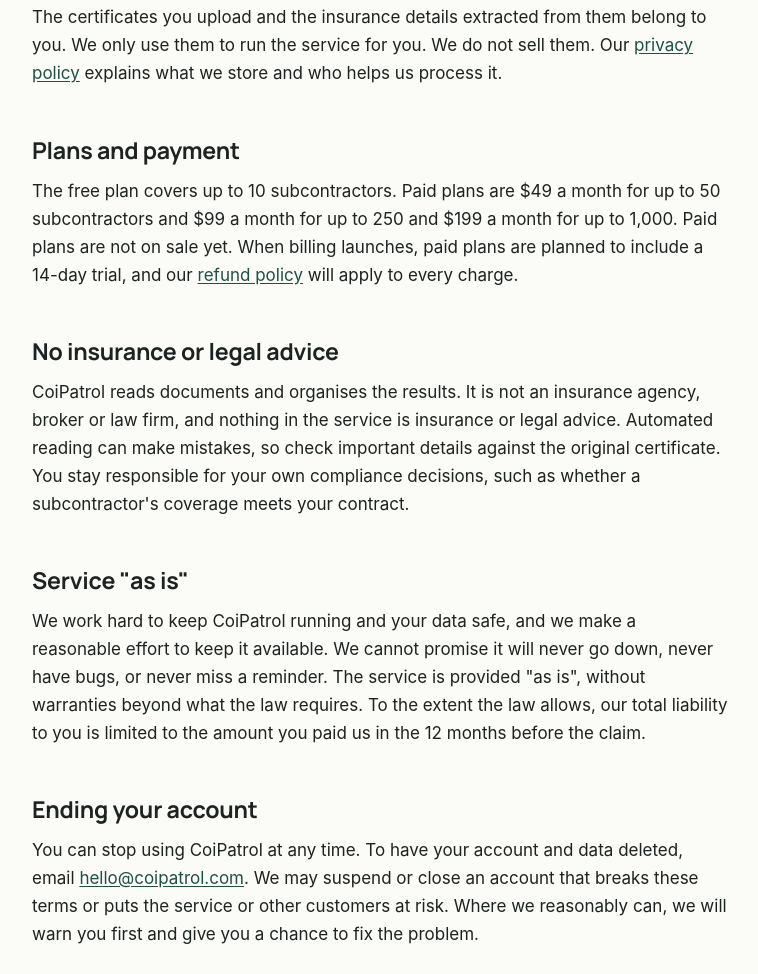
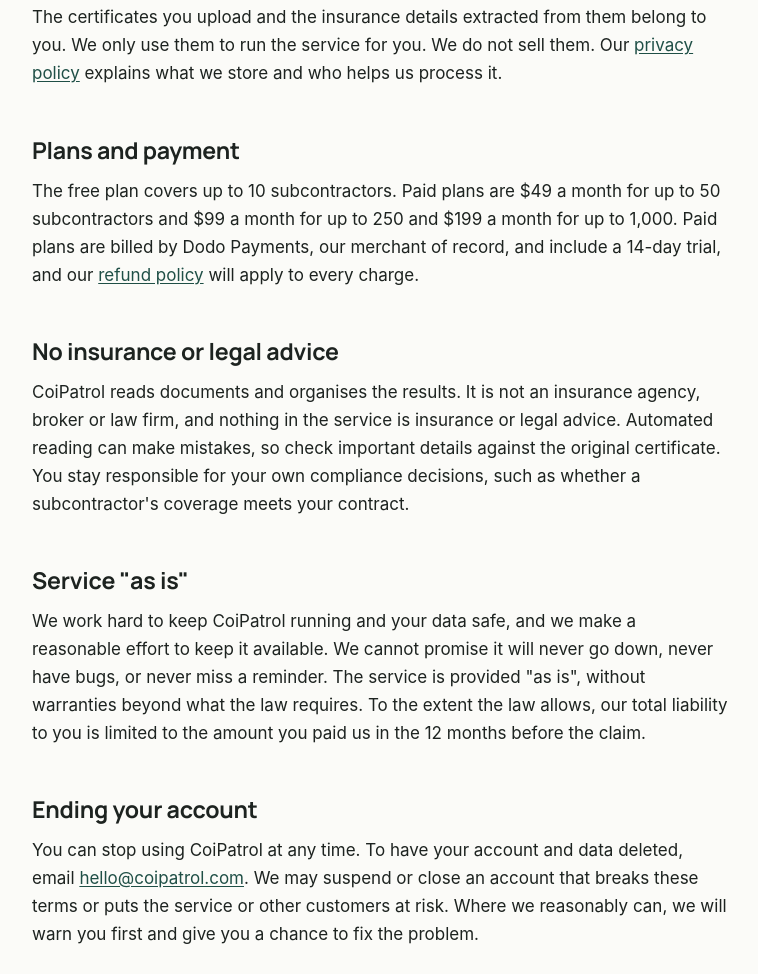
Before and after one commit to aminafara123/coipatrol-site, a plain HTML site: page terms/index.html in a window 1280 px wide. Shown: the part 1317-2291 px from the top of the page, without its empty margins (84-842 px from the left). Drawn offline with Linux system fonts and the light colour scheme.

Commit message:
Terms and refund policy: billing is live

```diff
--- a/terms/index.html
+++ b/terms/index.html
@@ -61,7 +61,7 @@
   <p>The certificates you upload and the insurance details extracted from them belong to you. We only use them to run the service for you. We do not sell them. Our <a href="/privacy/">privacy policy</a> explains what we store and who helps us process it.</p>
 
   <h2>Plans and payment</h2>
-  <p>The free plan covers up to 10 subcontractors. Paid plans are $49 a month for up to 50 subcontractors and $99 a month for up to 250 and $199 a month for up to 1,000. Paid plans are not on sale yet. When billing launches, paid plans are planned to include a 14-day trial, and our <a href="/refund-policy/">refund policy</a> will apply to every charge.</p>
+  <p>The free plan covers up to 10 subcontractors. Paid plans are $49 a month for up to 50 subcontractors and $99 a month for up to 250 and $199 a month for up to 1,000. Paid plans are billed by Dodo Payments, our merchant of record, and include a 14-day trial, and our <a href="/refund-policy/">refund policy</a> will apply to every charge.</p>
 
   <h2>No insurance or legal advice</h2>
   <p>CoiPatrol reads documents and organises the results. It is not an insurance agency, broker or law firm, and nothing in the service is insurance or legal advice. Automated reading can make mistakes, so check important details against the original certificate. You stay responsible for your own compliance decisions, such as whether a subcontractor's coverage meets your contract.</p>
```
Also changed, not shown: refund-policy/index.html (+1 -1 lines).
